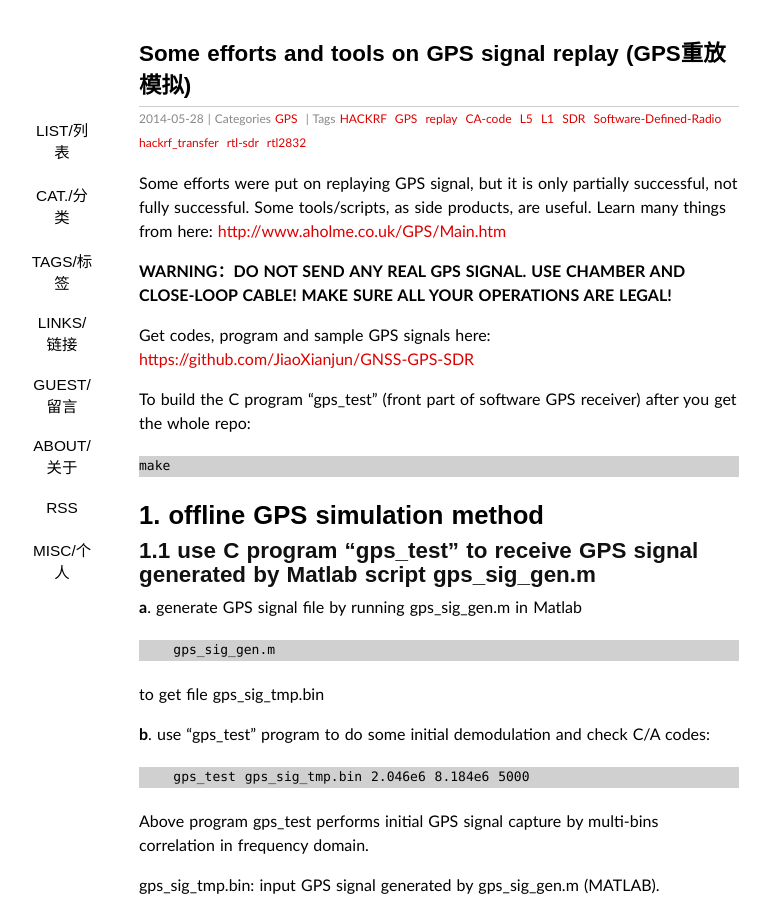
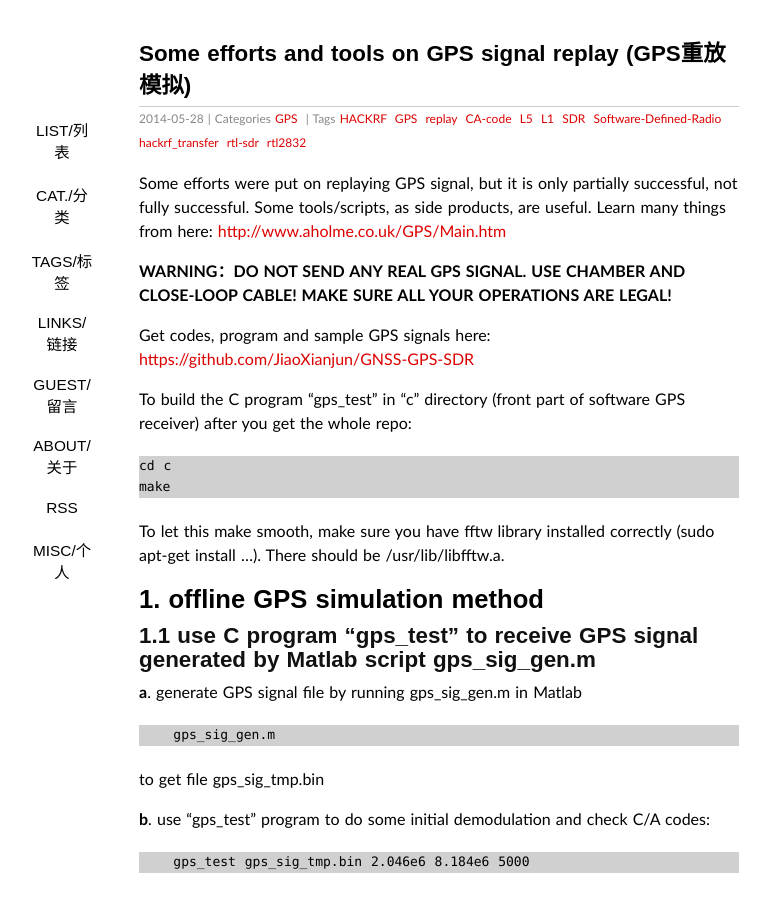
Before and after one commit to sdr-x/sdr-x.github.io, a Jekyll site: the page built from _posts/2014-05-28-Some efforts and tools on GPS signal replay (GPS重放模拟).md, in a window 1280 px wide and 900 px high. Shown: the whole window, without its empty margins (201-971 px from the left). Built offline with Jekyll 4.4.1, drawn with Linux system fonts in a browser that asks for light colours; some web fonts are replaced; Markdown is read by kramdown in place of the engine named in the settings; comment, search, counter and statistics services are not loaded.

Commit message:
Update 2014-05-28-Some efforts and tools on GPS signal replay (GPS重放模拟).md

```diff
--- a/_posts/2014-05-28-Some efforts and tools on GPS signal replay (GPS重放模拟).md
+++ b/_posts/2014-05-28-Some efforts and tools on GPS signal replay (GPS重放模拟).md
@@ -13,9 +13,12 @@ Some efforts were put on replaying GPS signal, but it is only partially successf
 
 Get codes, program and sample GPS signals here: [https://github.com/JiaoXianjun/GNSS-GPS-SDR](https://github.com/JiaoXianjun/GNSS-GPS-SDR)
 
-To build the C program "gps_test" (front part of software GPS receiver) after you get the whole repo:
+To build the C program "gps_test" in "c" directory (front part of software GPS receiver) after you get the whole repo:
 
+    cd c
     make
+
+To let this make smooth, make sure you have fftw library installed correctly (sudo apt-get install ...). There should be /usr/lib/libfftw.a.
 
 # 1. offline GPS simulation method
 
```
